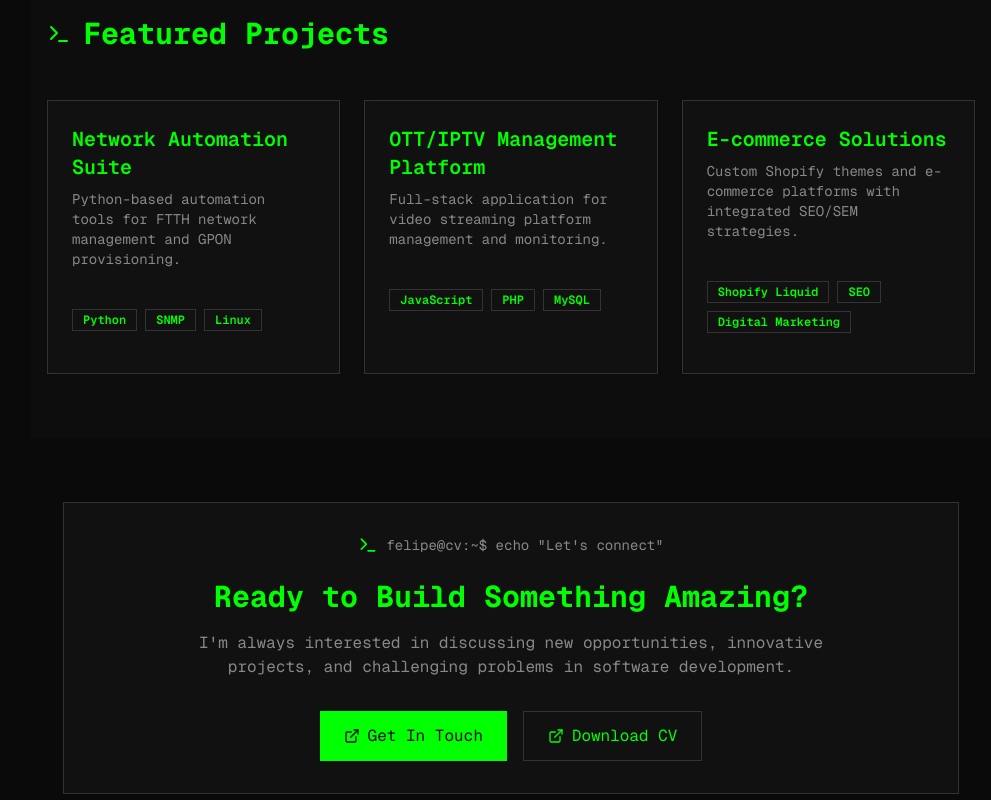
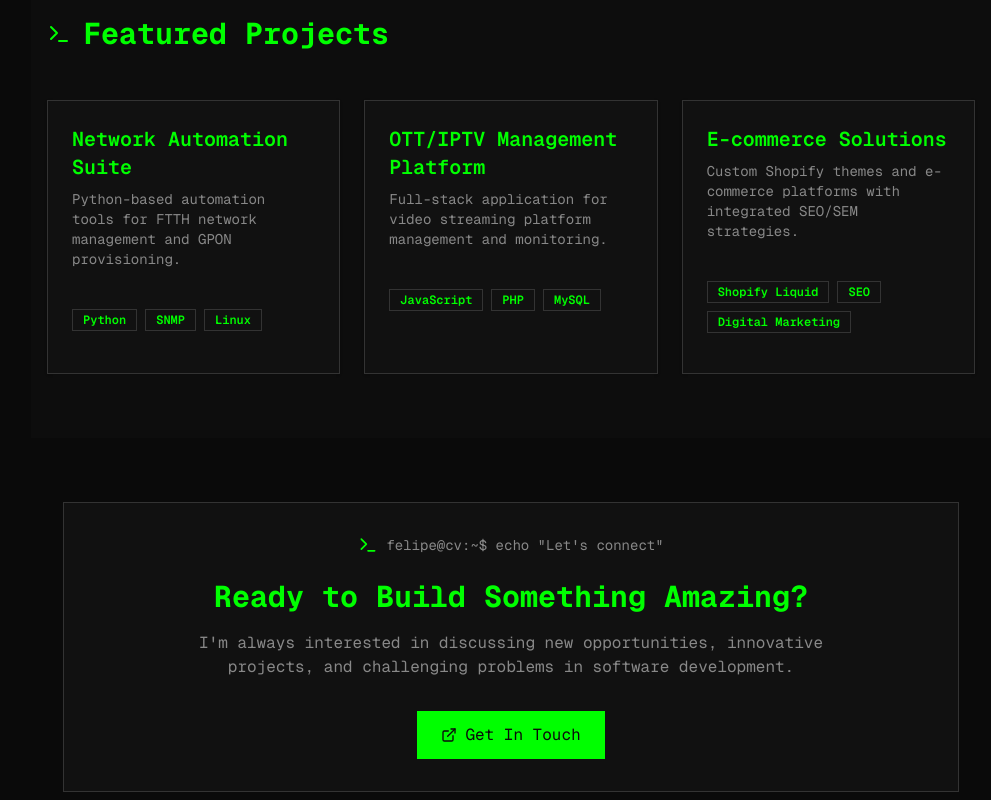
Before and after one commit to felipsandoval/CVTemplate, a Next.js app in the folder modern-cv-shell/: page / in a window 1280 px wide. Shown: the part 3808-4608 px from the top of the page, without its empty margins (289-1280 px from the left). Built offline with nearby package versions, Linux system fonts and the light colour scheme.

Commit message:
Update contact email and remove Download CV button
Changed the contact email to hola@felipsandoval.com and updated the button hover style. Removed the 'Download CV' button from the main content component.

```diff
--- a/modern-cv-shell/components/main-content.tsx
+++ b/modern-cv-shell/components/main-content.tsx
@@ -398,18 +398,11 @@ export function MainContent() {
             </p>
             <div className="flex flex-col sm:flex-row gap-4 justify-center">
               <a
-                href="mailto:your.email@example.com"
-                className="inline-flex items-center gap-2 px-6 py-3 bg-primary text-primary-foreground rounded-md hover:bg-primary/90 transition-colors"
+                href="mailto:hola@felipsandoval.com"
+                className="inline-flex items-center gap-2 px-6 py-3 bg-primary text-primary-foreground rounded-md hover:bg-accent transition-colors"
               >
                 <ExternalLink className="w-4 h-4" />
                 Get In Touch
-              </a>
-              <a
-                href="#"
-                className="inline-flex items-center gap-2 px-6 py-3 border border-border rounded-md hover:bg-accent transition-colors"
-              >
-                <ExternalLink className="w-4 h-4" />
-                Download CV
               </a>
             </div>
           </div>
```
